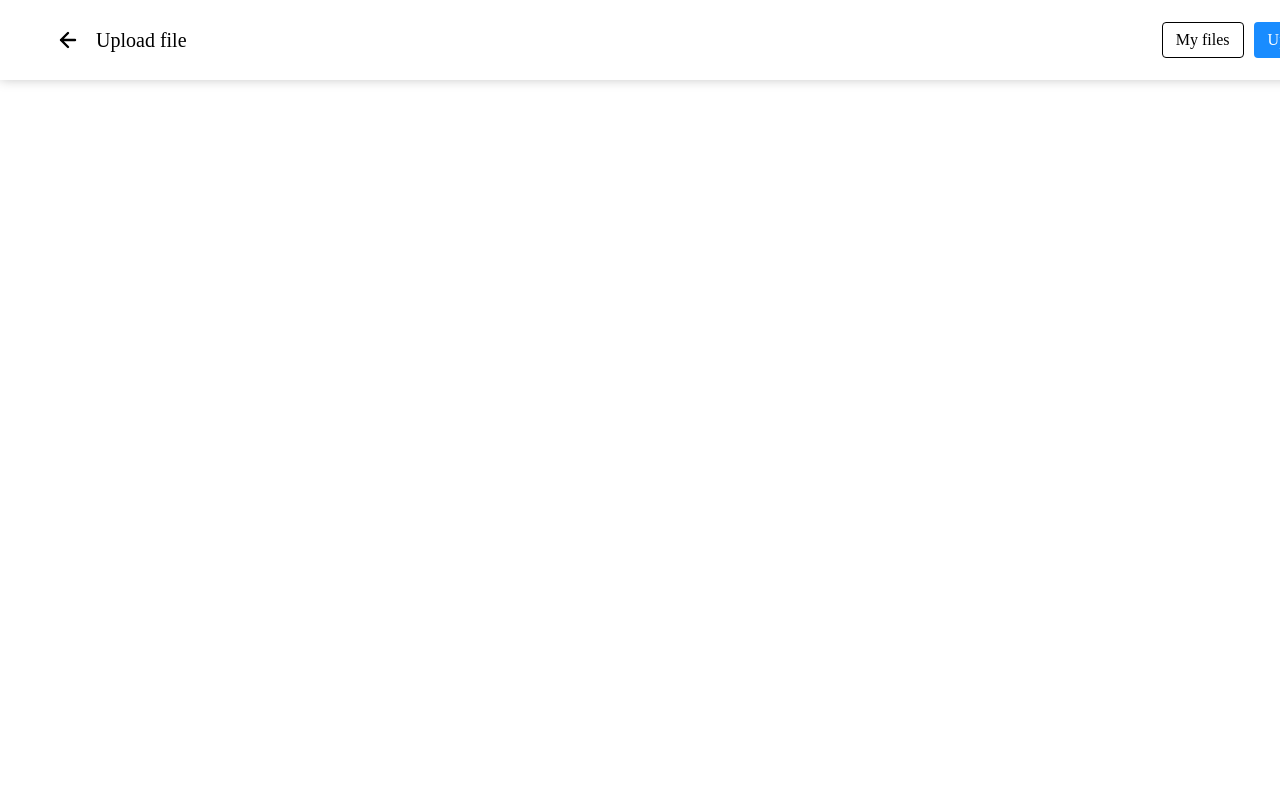
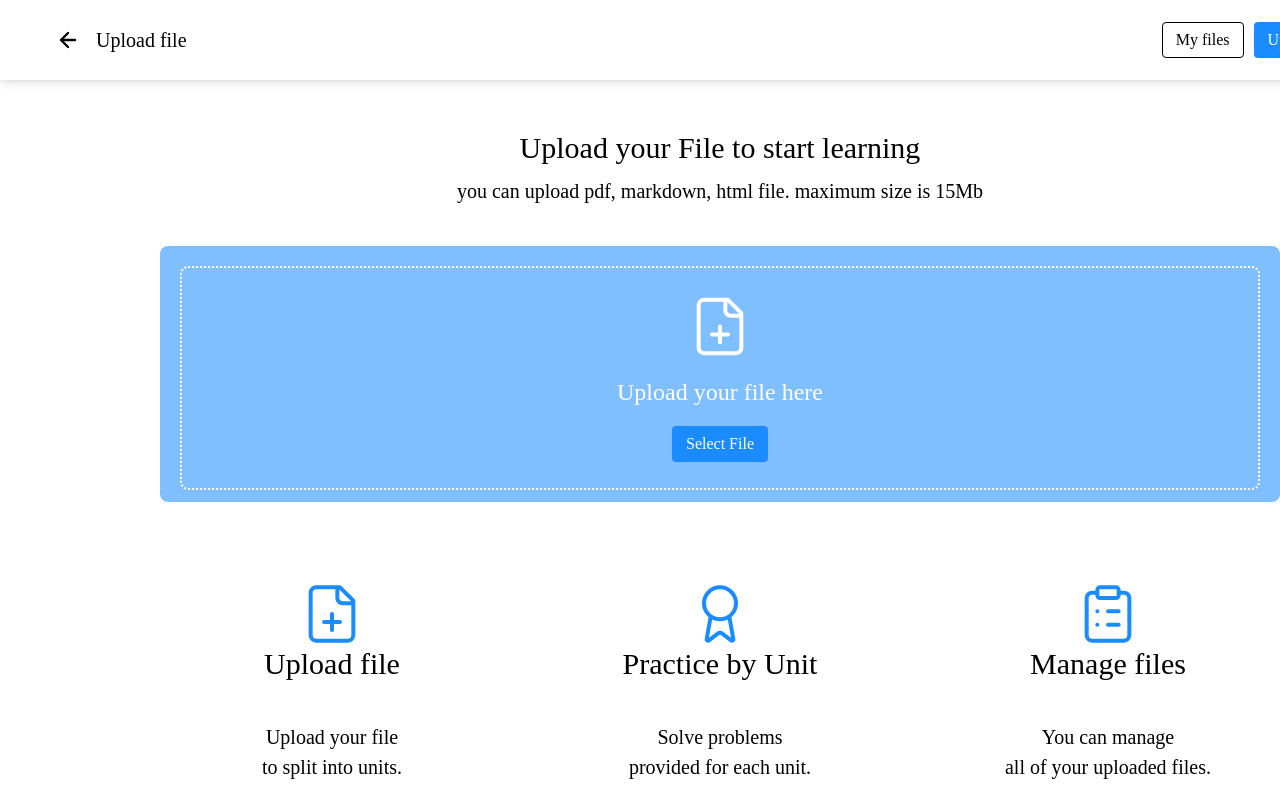
Before and after one commit to obtuse-triangle/pdfq-front, a React (Vite) app: page / in a window 1280 px wide. Shown: the top 800 px of the page. Built offline with nearby package versions, Linux system fonts and the light colour scheme.

Commit message:
feat: App에 컴포넌트 불러오기

```diff
--- a/src/App.jsx
+++ b/src/App.jsx
@@ -1,12 +1,12 @@
 import { useState } from "react";
-import pdfqLogo from "/pdfq_logo.svg";
-import arrowLeft from "./assets/header/input/arrow-left.svg";
 import Header from "./components/Header";
+import UploadPdf from "./components/fileUploadPage/UploadPdf";
 
 function App() {
   return (
     <>
       <Header />
+      <UploadPdf />
     </>
   );
 }
```
